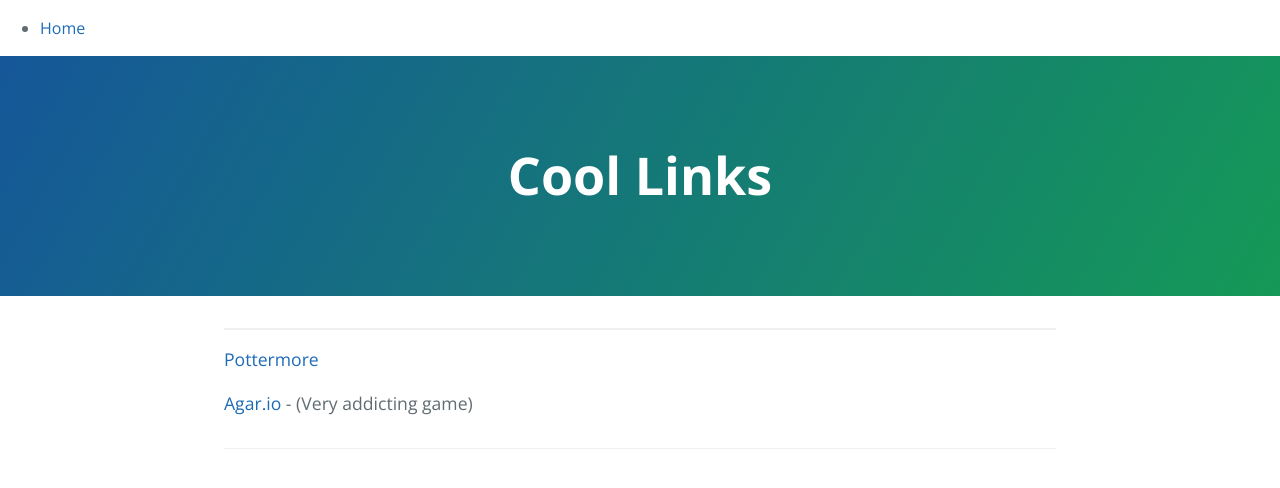
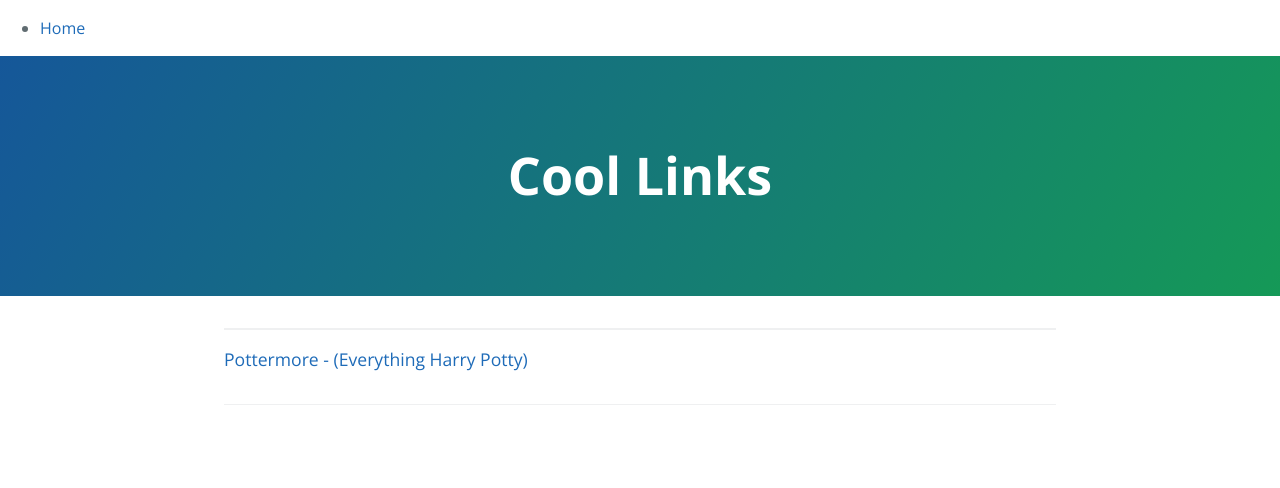
Before and after one commit to mebartsch/mebartsch.github.io, a Jekyll site: the page links/index.html, which Jekyll copies as it is, in a window 1280 px wide. Shown: the top 488 px of the page. Built offline with Jekyll 4.4.1, drawn with Linux system fonts in a browser that asks for light colours.

Commit message:
Update index.html

```diff
--- a/links/index.html
+++ b/links/index.html
@@ -21,11 +21,8 @@
 
     <section class="main-content">
 	<hr>
-	    <a href="https://www.pottermore.com/" target="_blank">Pottermore</a>
-	<p>
-	     <a href="https://agar.io" target="_blank">Agar.io</a>
-	     - (Very addicting game)
-	</p>
+	    <a href="https://www.pottermore.com/" target="_blank">Pottermore - (Everything Harry Potty)</a>
+
 
       <footer class="site-footer">
 
```
